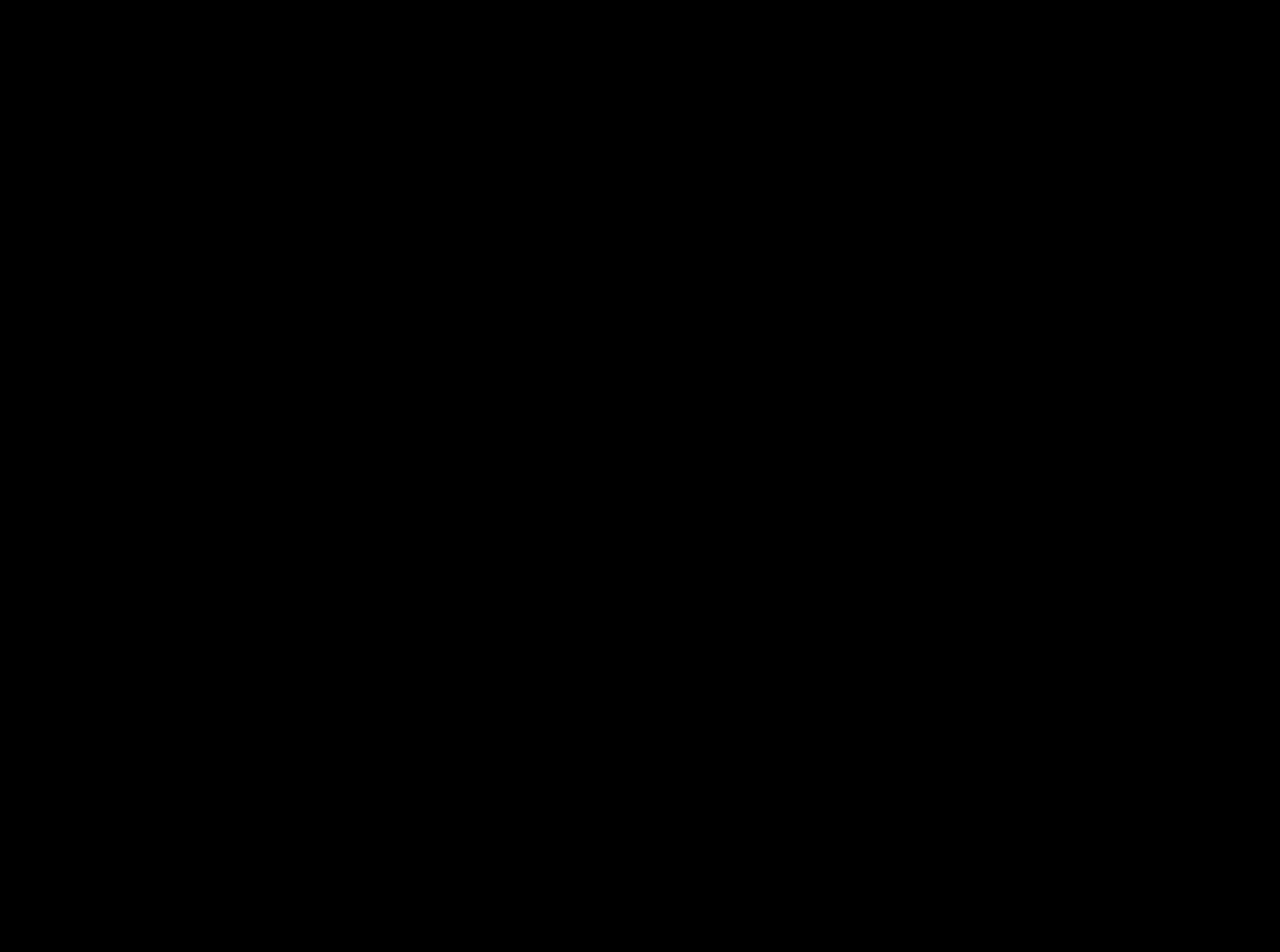
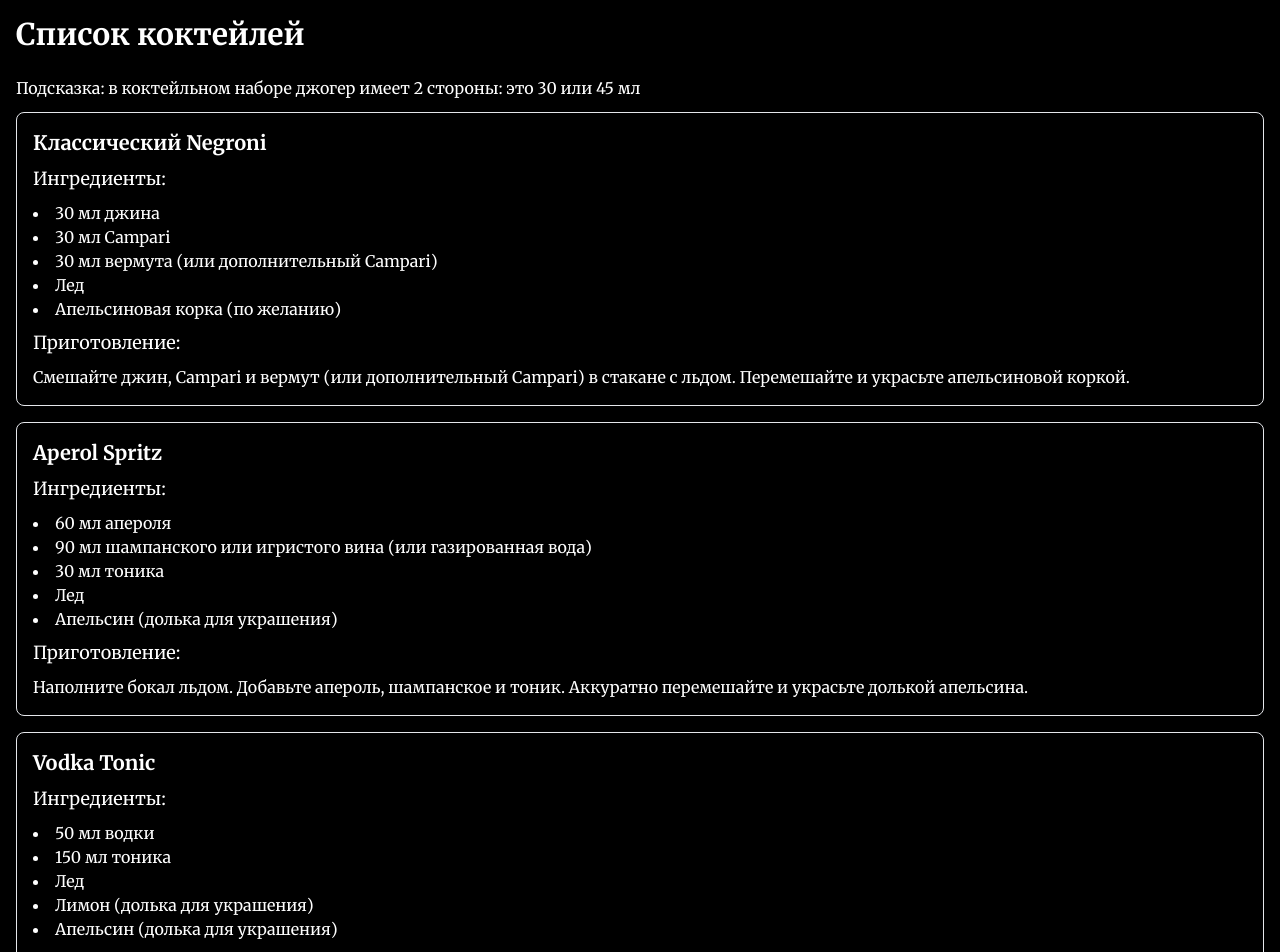
Before and after one commit to osinpaul/widding-invite, a Next.js app: page /cocktails in a window 1280 px wide. Before the commit this address had no page. Shown: the top 952 px of the page. Before the commit the page ends 800 px from the top, so only its background shows below. Built offline with nearby package versions, Linux system fonts and the light colour scheme.

Commit message:
cocktails

```diff
--- /dev/null
+++ b/app/cocktails/CoctailCard.tsx
@@ -0,0 +1,25 @@
+import React from 'react';
+import { Cocktail } from '@/app/cocktails/data';
+
+
+interface CocktailCardProps {
+	cocktail: Cocktail;
+}
+
+const CocktailCard: React.FC<CocktailCardProps> = ({cocktail}) => {
+	return (
+		<div className="border rounded-lg p-4 mb-4 shadow-lg">
+			<h2 className="text-xl font-semibold mb-2">{ cocktail.name }</h2>
+			<h3 className="text-lg font-medium mb-2">Ингредиенты:</h3>
+			<ul className="list-disc list-inside mb-2">
+				{ cocktail.ingredients.map((ingredient, index) => (
+					<li key={ index }>{ ingredient }</li>
+				)) }
+			</ul>
+			<h3 className="text-lg font-medium mb-2">Приготовление:</h3>
+			<p>{ cocktail.preparation }</p>
+		</div>
+	);
+};
+
+export default CocktailCard;
--- /dev/null
+++ b/app/cocktails/data.ts
@@ -0,0 +1,88 @@
+// data/cocktailData.ts
+export interface Cocktail {
+	name: string;
+	ingredients: string[];
+	preparation: string;
+}
+
+export const cocktails: Cocktail[] = [
+	{
+		name: 'Классический Negroni',
+		ingredients: ['30 мл джина', '30 мл Campari', '30 мл вермута (или дополнительный Campari)', 'Лед', 'Апельсиновая корка (по желанию)'],
+		preparation: 'Смешайте джин, Campari и вермут (или дополнительный Campari) в стакане с льдом. Перемешайте и украсьте апельсиновой коркой.',
+	},
+	{
+		name: 'Aperol Spritz',
+		ingredients: ['60 мл апероля', '90 мл шампанского или игристого вина (или газированная вода)', '30 мл тоника', 'Лед', 'Апельсин (долька для украшения)'],
+		preparation: 'Наполните бокал льдом.\n' +
+			'Добавьте апероль, шампанское и тоник.\n' +
+			'Аккуратно перемешайте и украсьте долькой апельсина.',
+	},
+	{
+		name: 'Vodka Tonic',
+		ingredients: ['50 мл водки', '150 мл тоника', 'Лед', 'Лимон (долька для украшения)', 'Апельсин (долька для украшения)'],
+		preparation: 'Наполните стакан льдом. Добавьте водку и тоник. Перемешайте и украсьте долькой лимона.',
+	},
+	{
+		name: 'Gin Tonic',
+		ingredients: ['50 мл джина', '150 мл тоника', 'Лед', 'Лайм (долька для украшения)', 'Апельсин (долька для украшения)'],
+		preparation: 'Наполните стакан льдом.\n' +
+			'Добавьте джин и тоник.\n' +
+			'Перемешайте и украсьте долькой лайма.',
+	},
+	{
+		name: 'Rum & Tonic',
+		ingredients: ['50 мл рома', '150 мл тоника', 'Лед', 'Лайм (долька для украшения)', 'Лайм (долька для украшения)'],
+		preparation: 'Наполните стакан льдом. Добавьте ром и тоник.	Перемешайте и украсьте долькой лайма.',
+	},
+	{
+		name: 'Campari & Tonic',
+		ingredients: ['50 мл Campari', '150 мл тоника', 'Лед', 'Лимон (долька для украшения)'],
+		preparation: 'Наполните стакан льдом.\n' +
+			'Добавьте Campari и тоник.\n' +
+			'Перемешайте и украсьте долькой лимона.',
+	},
+	{
+		name: 'Classic Vodka Martini (если есть вермут)',
+		ingredients: ['50 мл водки', '10 мл вермута (если нет, просто водка)', 'Лед', 'Лимонная корка или оливка (для украшения)'],
+		preparation: 'Смешайте водку и вермут (если используете) в стакане со льдом. Процедите в охлажденный бокал для мартини и украсьте лимонной коркой или оливкой.',
+	},
+	{
+		name: 'Aperol & Campari Spritz',
+		ingredients: ['30 мл апероля', '30 мл Campari', '90 мл шампанского или игристого вина (или газированная вода)', 'Лед', 'Апельсин (долька для украшения)'],
+		preparation: 'Наполните бокал льдом.\n' +
+			'Добавьте апероль, Campari и шампанское.\n' +
+			'Аккуратно перемешайте и украсьте долькой апельсина.',
+	},
+	{
+		name: 'Vodka Red Bull',
+		ingredients: ['50 мл водки', '150 мл Red Bull', 'Лед'],
+		preparation: 'Наполните стакан льдом. Добавьте водку. Долейте Red Bull. Перемешайте и подавайте.',
+	},
+	{
+		name: 'Vodka Red Bull Lime',
+		ingredients: ['50 мл водки', '150 мл Red Bull', 'Лед', 'Лайм (долька для украшения)'],
+		preparation: 'Наполните стакан льдом. Добавьте водку. Долейте Red Bull. Перемешайте и украсьте долькой лайма.',
+	},
+	{
+		name: 'Vodka Red Bull Spritz',
+		ingredients: ['50 мл водки', '100 мл Red Bull', 'Лед', 'Лимон (долька для украшения)'],
+		preparation: 'Наполните стакан льдом.\n' +
+			'Добавьте водку.\n' +
+			'Долейте Red Bull и тоник.\n' +
+			'Перемешайте и украсьте долькой лимона.',
+	},
+	{
+		name: 'Vodka Red Bull & Campari',
+		ingredients: ['50 мл водки', '30 мл Campari', '120 мл Red Bull', 'Лед'],
+		preparation: 'Наполните стакан льдом. Добавьте водку и Campari. Долейте Red Bull. Перемешайте и подавайте.',
+	},
+	{
+		name: ' Vodka Red Bull & Orange',
+		ingredients: ['50 мл водки', '150 мл Red Bull', 'Лед', 'Апельсин (долька для украшения)'],
+		preparation: 'Наполните стакан льдом.\n' +
+			'Добавьте водку.\n' +
+			'Долейте Red Bull.\n' +
+			'Перемешайте и украсьте долькой апельсина.',
+	},
+];
--- /dev/null
+++ b/app/cocktails/page.tsx
@@ -0,0 +1,19 @@
+'use client';
+
+import { cocktails } from '@/app/cocktails/data';
+import React from 'react';
+import CocktailCard from '@/app/cocktails/CoctailCard';
+
+export default function Page() {
+	return (
+		<div className="container mx-auto p-4 text-white">
+			<h1 className="text-3xl font-bold mb-6">Список коктейлей</h1>
+			<p className="mb-3">
+				Подсказка: в коктейльном наборе джогер имеет 2 стороны: это 30 или 45 мл
+			</p>
+			{ cocktails.map((cocktail, index) => (
+				<CocktailCard key={ index } cocktail={ cocktail }/>
+			)) }
+		</div>
+	);
+}
--- a/app/components/Countdown.tsx
+++ b/app/components/Countdown.tsx
@@ -1,3 +1,5 @@
+"use client";
+
 import React from "react";
 import Countdown from "react-countdown";
 import { RevealWrapper } from "next-reveal";
--- a/app/components/Gallery.tsx
+++ b/app/components/Gallery.tsx
@@ -1,3 +1,5 @@
+"use client";
+
 import React from "react";
 import { FaQuoteRight } from "react-icons/fa";
 import { RevealWrapper } from "next-reveal";
--- a/app/components/WeddingEvents.tsx
+++ b/app/components/WeddingEvents.tsx
@@ -1,3 +1,5 @@
+"use client";
+
 import React from 'react';
 import { AiFillClockCircle } from 'react-icons/ai';
 import { RevealWrapper } from 'next-reveal';
```
